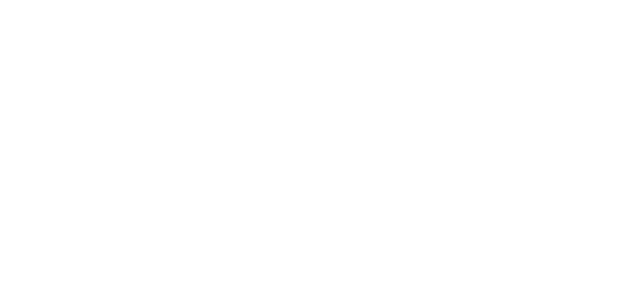
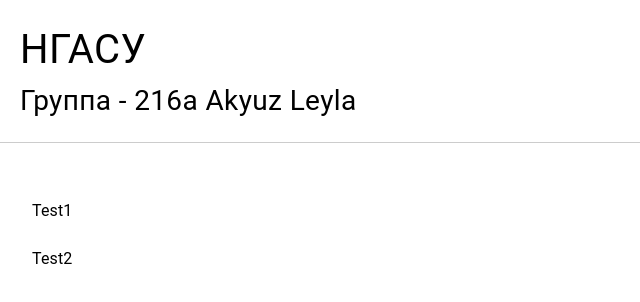
Before and after one commit to vir2oz4y/reactApp216a, a React (Create React App) app: page /#/akyuzleyla in a window 1280 px wide. Before the commit this address had no page. Shown: the top 302 px of the page, without its empty margins (0-640 px from the left). Built offline with nearby package versions, Linux system fonts and the light colour scheme.

Commit message:
start create site

```diff
--- a/src/Pages/Route/RouteComponent.tsx
+++ b/src/Pages/Route/RouteComponent.tsx
@@ -6,6 +6,8 @@
 import MainPage from "../MainPage";
 import StudentsPage from "../StudentsPage";
 import KryuchkovNickPage from "../StudentPage/KryuchkovNick/KryuchkovNickPage";
+import AkyuzLeylaPage from "../StudentPage/AkyuzLeyla/AkyuzLeylaPage";
+import BrikkerSashaPage from "../StudentPage/BrikkerSasha/BrikkerSashaPage";
 
 const RouteComponent = () => {
     return (
@@ -14,7 +16,9 @@
                 <Route path="/" element={<MainPage/>}>
                     <Route index element={<StudentsPage/>} />
 
-                    <Route path={'teacher'} element={<KryuchkovNickPage/>} />
+                    <Route path={'teacher'} element={<KryuchkovNickPage />} />
+                    <Route path={'akyuzleyla'} element={<AkyuzLeylaPage />} />
+                    <Route path={'brikkersasha'} element={<BrikkerSashaPage />} />
                 </Route>
             </Routes>
         </HashRouter>
--- /dev/null
+++ b/src/Pages/StudentPage/AkyuzLeyla/AkyuzLeylaPage.tsx
@@ -0,0 +1,35 @@
+import React from 'react';
+import Header from "../../../Components/Header/Header";
+import ContentBlock from "../../../Components/ContentBlock/ContentBlock";
+import List from '@mui/material/List';
+import ListItem from '@mui/material/ListItem';
+import ListItemButton from '@mui/material/ListItemButton';
+import ListItemText from '@mui/material/ListItemText';
+import { useNavigate } from 'react-router-dom';
+const AkyuzLeylaPage = () => {
+    const navigate = useNavigate();
+    return (
+        <div>
+            <Header studentFio={'Akyuz Leyla'} />
+
+            <ContentBlock>
+                <List>
+                    <ListItem disablePadding>
+                        <ListItemButton onClick={() => navigate('test1')} >
+
+                            <ListItemText primary="Test1" />
+                        </ListItemButton>
+                    </ListItem>
+                    <ListItem disablePadding>
+                        <ListItemButton onClick={() => navigate('test2')}>
+                            <ListItemText primary="Test2" />
+                        </ListItemButton>
+
+                    </ListItem>
+                </List>
+            </ContentBlock>
+        </div>
+    );
+};
+
+export default AkyuzLeylaPage;
--- /dev/null
+++ b/src/Pages/StudentPage/BrikkerSasha/BrikkerSashaPage.tsx
@@ -0,0 +1,39 @@
+import React from 'react';
+import Header from "../../../Components/Header/Header";
+import ContentBlock from "../../../Components/ContentBlock/ContentBlock";
+import List from '@mui/material/List';
+import ListItem from '@mui/material/ListItem';
+import ListItemButton from '@mui/material/ListItemButton';
+import ListItemIcon from '@mui/material/ListItemIcon';
+import ListItemText from '@mui/material/ListItemText';
+import { useNavigate } from 'react-router-dom';
+const BrikkerSashaPage = () => {
+
+    const navigate = useNavigate();
+
+    return (
+
+        <div>
+            <Header studentFio={'Brikker Sasha'} />
+
+            <ContentBlock>
+                <List>
+                    <ListItem disablePadding>
+                        <ListItemButton onClick={()=>navigate('test1')} >
+
+                            <ListItemText primary="Test1" />
+                        </ListItemButton>
+                    </ListItem>
+                    <ListItem disablePadding>
+                        <ListItemButton onClick={() => navigate('test2')}>
+                            <ListItemText primary="Test2"/>
+                        </ListItemButton>
+
+                    </ListItem>
+                </List>
+            </ContentBlock>
+        </div>
+    );
+};
+
+export default BrikkerSashaPage;
--- a/src/Pages/StudentsPage.tsx
+++ b/src/Pages/StudentsPage.tsx
@@ -18,11 +18,19 @@
                 />
 
                 <StudentElement
-                    fio={'Крючков Николай Алексеевич'}
-                    description={'Middle fullstack developer'}
-                    imageSrc={'https://sky.pro/media/wp-content/uploads/2022/03/glavnaya-9-1.png'}
-                    navigateTo={'/teacher'}
+                    fio={'Акюз Лейла '}
+                    description={'мы сплит'}
+                    imageSrc={'https://zooclub.ru/attach/8000/8863.jpg'}
+                    navigateTo={'/akyuzleyla'}
                 />
+
+                <StudentElement
+                    fio={' Бриккер Александр'}
+                    description={'мы сплит'}
+                    imageSrc={'https://zooclub.ru/attach/8000/8863.jpg'}
+                    navigateTo={'/brikkersasha'}
+                />
+
 
             </Stack>
         </div>
```
